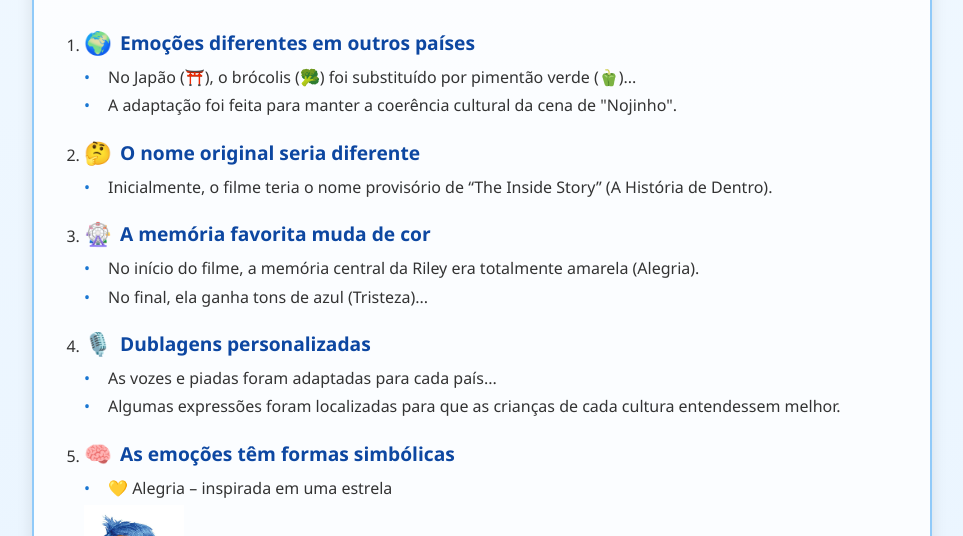
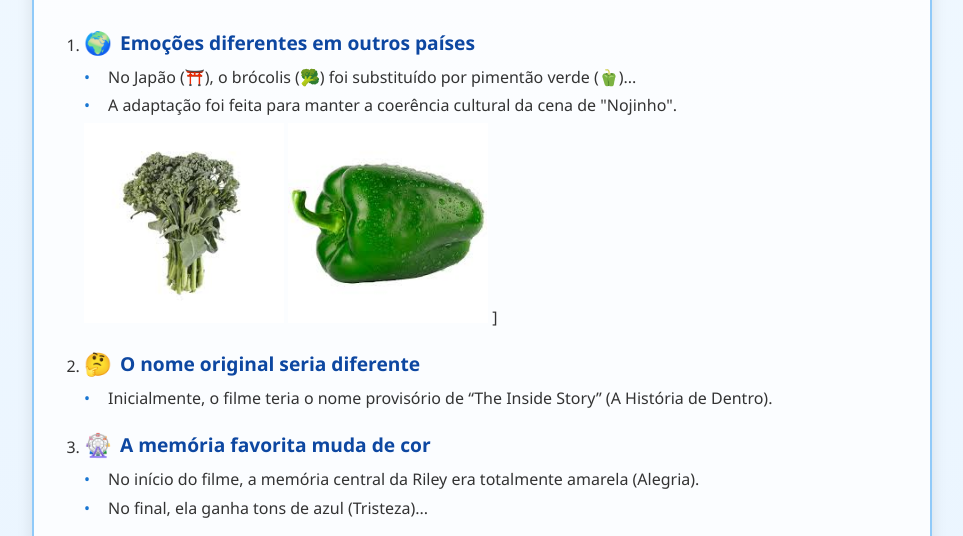
Before and after one commit to allysonsouza/divertidamente-frontend, a plain HTML site: page DIVERTIDAMENTE/index.html in a window 1280 px wide. Shown: the part 185-721 px from the top of the page, without its empty margins (158-1121 px from the left). Drawn offline with Linux system fonts and the light colour scheme.

Commit message:
Add files via upload

```diff
--- a/DIVERTIDAMENTE/index.html
+++ b/DIVERTIDAMENTE/index.html
@@ -21,7 +21,9 @@
         <ul> <!-- Lista não ordenada com detalhes -->
           <li>No Japão (⛩️), o brócolis (🥦) foi substituído por pimentão verde (🫑)...</li> <!-- Adaptação cultural da cena -->
           <li>A adaptação foi feita para manter a coerência cultural da cena de "Nojinho".</li> <!-- Justificativa da mudança -->
-        </ul>
+        <img src="brocolis.jpg" alt="Imagem de um brocolis" width="200">
+        <img src="pimentão-verde.jpg" alt="Imagem de um pimentão verde" width="200">
+        ]</ul>
       </li>
 
       <li> <!-- Item 2 -->
```
Also changed, not shown: DIVERTIDAMENTE/pimentão-verde.jpg (added).
